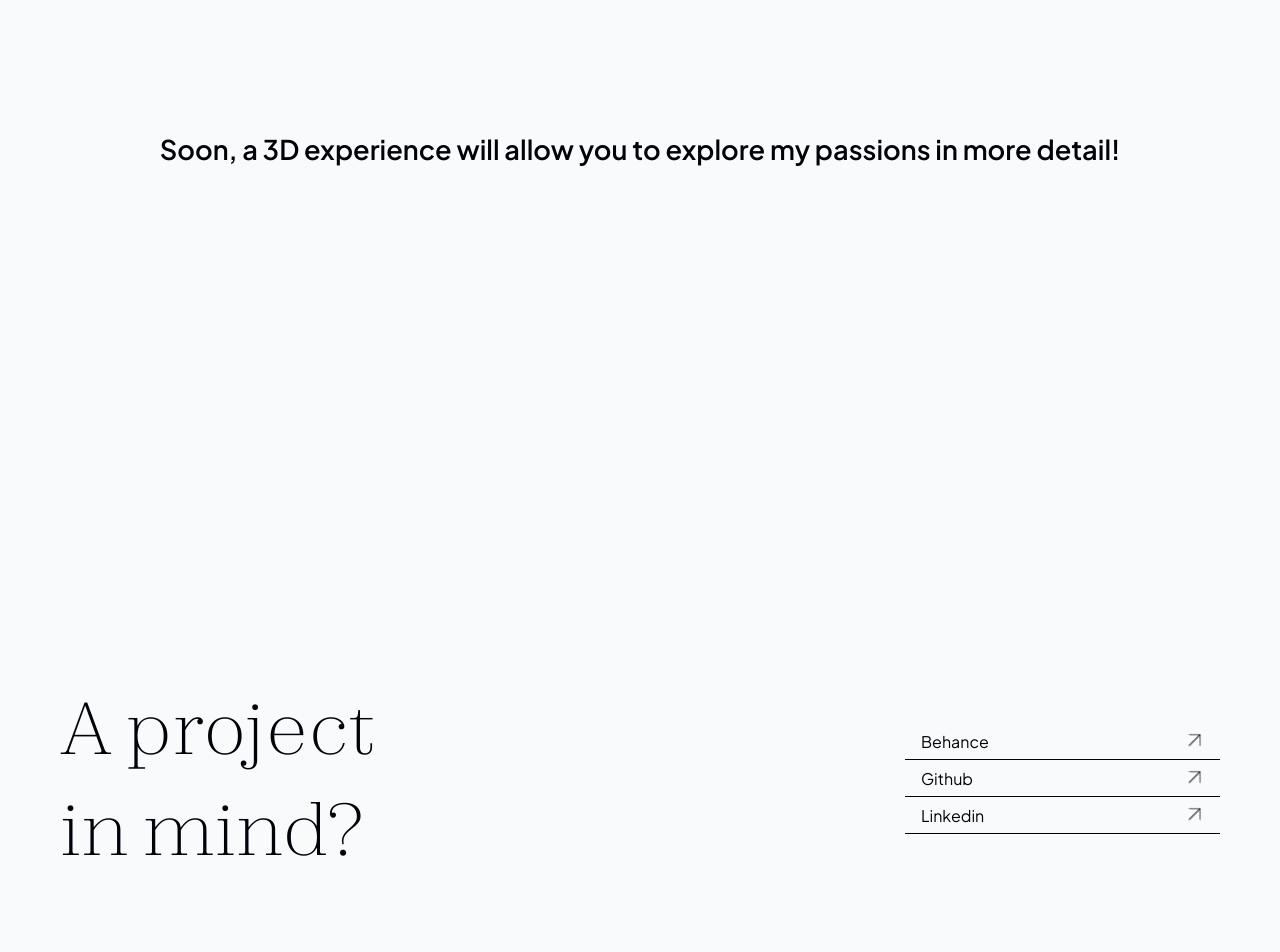
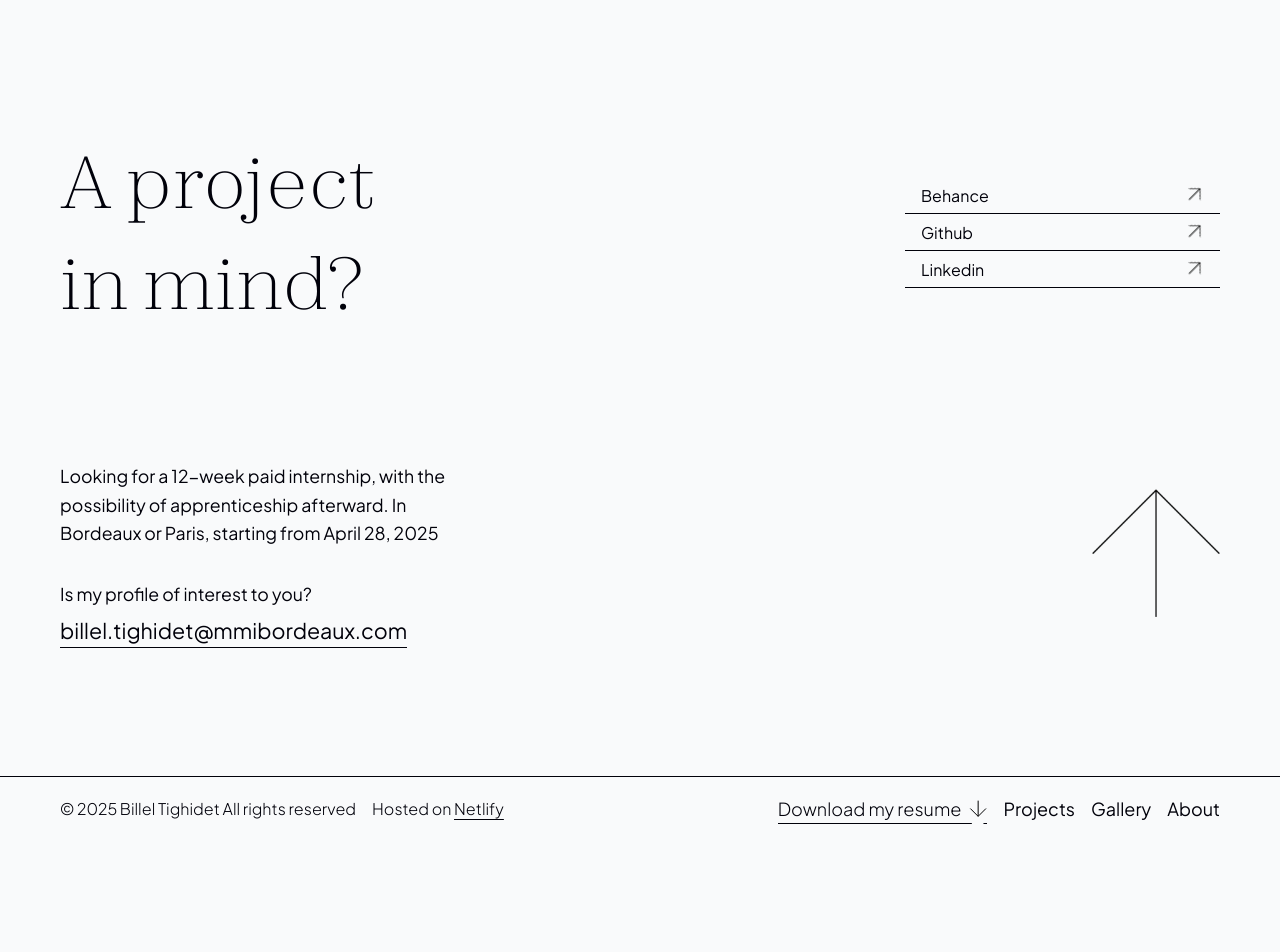
Before and after one commit to BillelT/billeltighidet.github.io, a React (Vite) app: page / in a window 1280 px wide. Shown: the part 7500-8452 px from the top of the page. After the commit the page ends 8340 px from the top, so only its background shows below. Built offline with nearby package versions, Linux system fonts and the light colour scheme.

Commit message:
debug about teasing apopoeras on all pages with about section, update year in footer

```diff
--- a/src/components/about-section/About-section.jsx
+++ b/src/components/about-section/About-section.jsx
@@ -34,11 +34,6 @@ export default function AboutSection({ cta }) {
           )}
         </div>
       </section>
-      <section className="container padding-container m-t-256-512 m-b-256-512">
-        <h2 className="gc-1-13 h3 semi-bold" style={{ textAlign: "center" }}>
-          {t(`teasing`)}
-        </h2>
-      </section>
     </>
   );
 }
--- a/src/locales/en/footer.json
+++ b/src/locales/en/footer.json
@@ -8,7 +8,7 @@
     "2": "Is my profile of interest to you?"
   },
   "legal": {
-    "copyright": "© 2024 Billel Tighidet All rights reserved",
+    "copyright": "© 2025 Billel Tighidet All rights reserved",
     "host": "Hosted on "
   },
   "resumeCTA": "Download my resume",
--- a/src/locales/fr/footer.json
+++ b/src/locales/fr/footer.json
@@ -8,7 +8,7 @@
     "2": "Mon profil vous intéresse ?"
   },
   "legal": {
-    "copyright": "© 2024 Billel Tighidet Tous droits réservés",
+    "copyright": "© 2025 Billel Tighidet Tous droits réservés",
     "host": "Hébergé sur "
   },
   "resumeCTA": "Télécharger mon CV",
--- a/src/pages/About.jsx
+++ b/src/pages/About.jsx
@@ -1,6 +1,7 @@
 import { useEffect, useRef } from "react";
+import { ScrollTrigger } from "gsap/ScrollTrigger";
+import { useTranslation } from "react-i18next";
 import gsap from "gsap";
-import { ScrollTrigger } from "gsap/ScrollTrigger";
 // Components
 import Hero from "../components/hero/Hero.jsx";
 import AboutSection from "../components/about-section/About-section.jsx";
@@ -9,6 +10,8 @@ import Footer from "../components/footer/Footer.jsx";
 gsap.registerPlugin(ScrollTrigger);
 
 export default function About({ setIsExperiencePage }) {
+  const { t } = useTranslation("about");
+
   const projects = useRef(null);
 
   useEffect(() => {
@@ -41,6 +44,11 @@ export default function About({ setIsExperiencePage }) {
     <>
       <Hero page="about" />
       <AboutSection />
+      <section className="container padding-container m-t-256-512 m-b-256-512">
+        <h2 className="gc-1-13 h3 semi-bold" style={{ textAlign: "center" }}>
+          {t(`teasing`)}
+        </h2>
+      </section>
       <div ref={projects} className="m-t-256-512">
         <Footer />
       </div>
```
